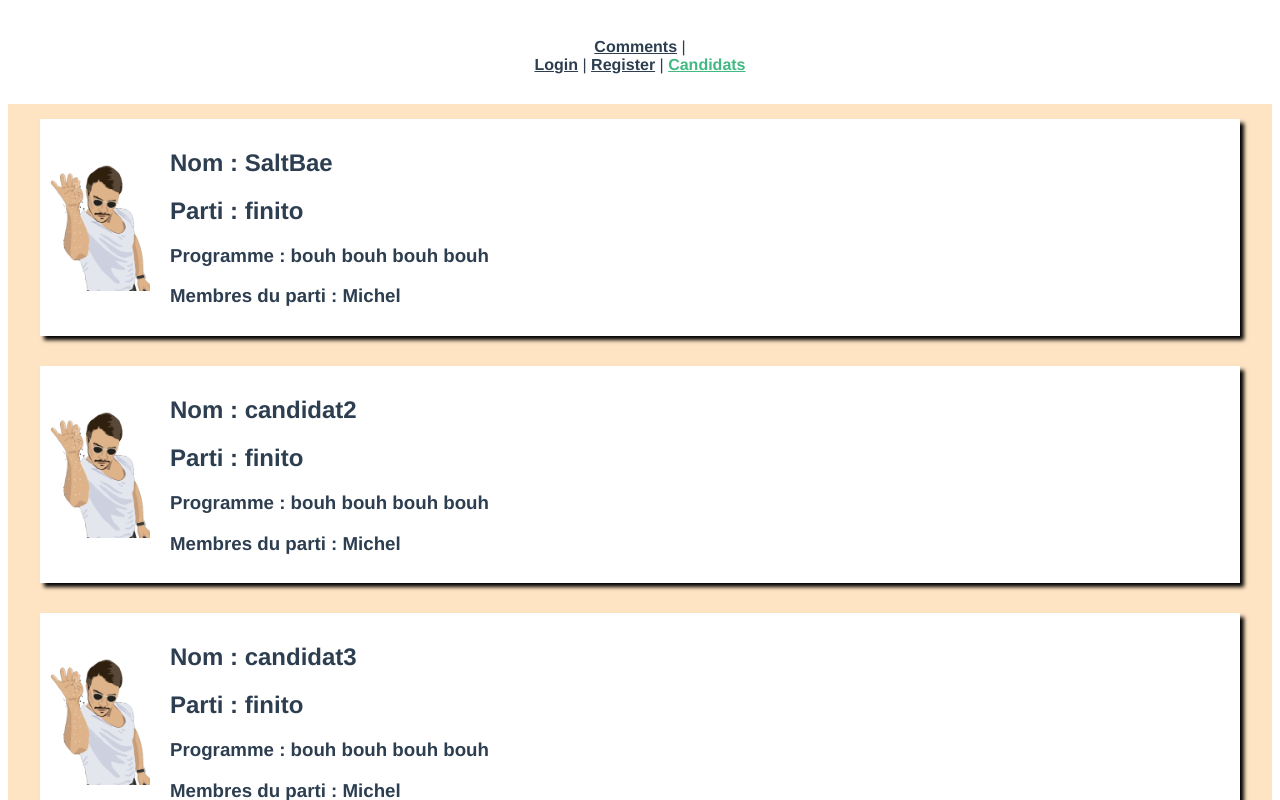
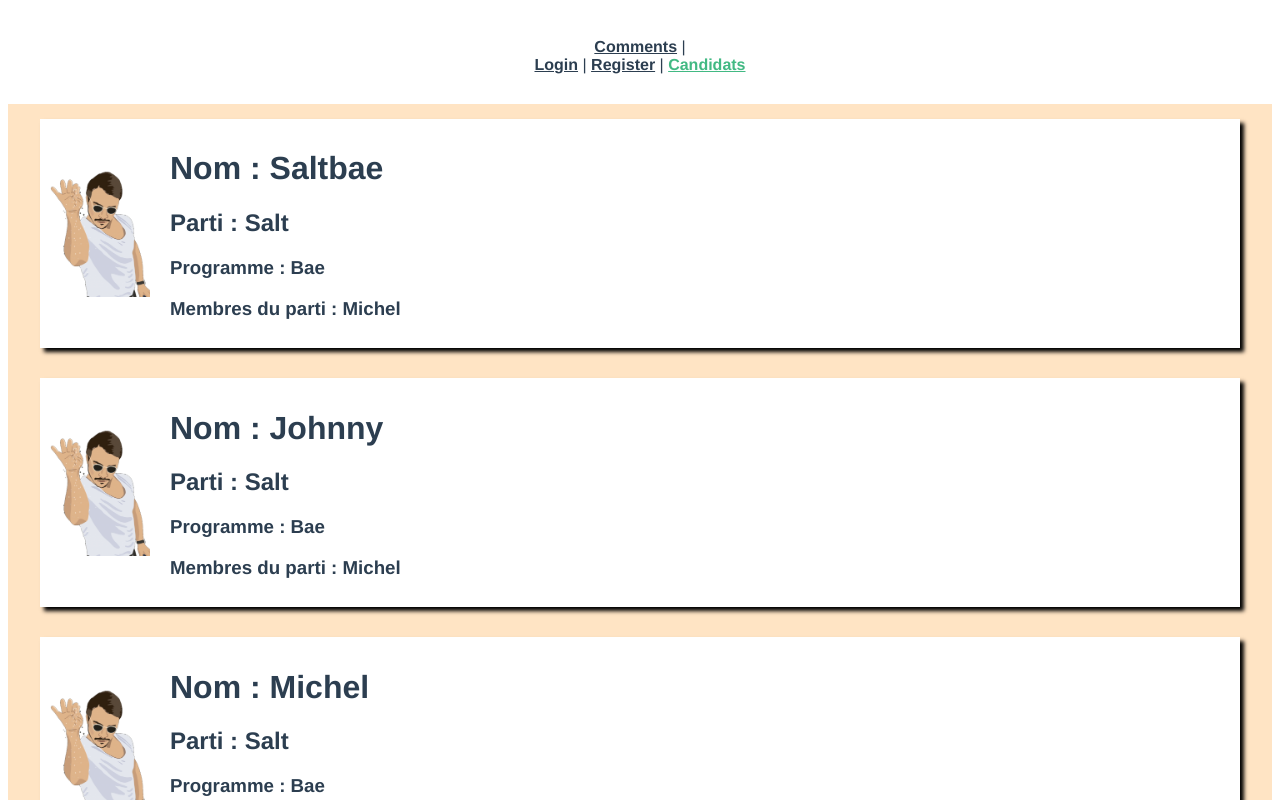
Before and after one commit to NovaGamma/MasterCamp, a Vue app in the folder vueClient/: page /PageCandidat in a window 1280 px wide. Shown: the top 800 px of the page. Built offline with nearby package versions, Linux system fonts and the light colour scheme.

Commit message:
profil candidat

```diff
--- /dev/null
+++ b/vueClient/src/components/Candidat.vue
@@ -0,0 +1,40 @@
+<template>
+  <div>
+    <img class="CandidatPic" src="../assets/saltbae.png" >
+    <div class="text">
+      <h1>Nom : {{ candidat.nom }}</h1>
+      <h2>Parti : {{ candidat.parti }}</h2>
+      <h3>Programme : {{ candidat.programme }} </h3>
+      <h3>Membres du parti : Michel</h3>
+    </div>
+  </div>
+</template>
+
+<script>
+export default {
+  name: "Candidat",
+
+  props:{
+    candidat: {
+      nom: String,
+      parti: String,
+      programme: String,
+    }
+
+  },
+}
+</script>
+
+<style scoped>
+
+.CandidatPic{
+  width: 100px;
+  margin: 10px;
+}
+
+.text{
+  margin: 10px;
+  text-align: left;
+}
+
+</style>
--- a/vueClient/src/components/PageCandidat.vue
+++ b/vueClient/src/components/PageCandidat.vue
@@ -1,27 +1,54 @@
 <template>
-  <section class="container">
-    <div class="ListeCandidat" v-for="candidat in candidats" :key="candidat.id">
-      <img class="CandidatPic" src="../assets/saltbae.png">
-      <div class="text">
-        <h1>Nom : {{ candidat }}</h1>
-        <h2>Parti : finito</h2>
-        <h3>Programme : bouh bouh bouh bouh </h3>
-        <h3>Membres du parti : Michel</h3>
-      </div>
+
+    <div class="container" v-if="!showCandidat">
+      <Candidat class="ListeCandidat" v-for="(candidat,index) in list_candidats" :key="index" :candidat="candidat" v-on:click="showCandidate(index)"/>
     </div>
-  </section>
+    <div class="Profil" v-else>
+      <ProfilCandidat class="Profil" :candidat="list_candidats[indexCandidat]"/>
+    </div>
+
 </template>
 
 <script>
-
+import Candidat from "./Candidat";
+import ProfilCandidat from "./ProfilCandidat";
 export default {
   name: "PageCandidat",
+  components: {ProfilCandidat, Candidat},
+  methods:{
+    showCandidate(index){
+      this.showCandidat=!this.showCandidat;
+      this.indexCandidat=index;
+    }
+  },
+
   data(){
     return {
-      candidats: ["SaltBae","candidat2","candidat3","candidat4","candidat5","candidat6"],
+      indexCandidat: 0,
+      showCandidat: false,
+      list_candidats: [
+        {
+          nom : "Saltbae",
+          parti : "Salt",
+          programme: "Bae",
+        },
+        {
+          nom : "Johnny",
+          parti : "Salt",
+          programme: "Bae",
+        },
+        {
+          nom : "Michel",
+          parti : "Salt",
+          programme: "Bae",
+        },
+
+      ],
     }
   },
 }
+
+
 </script>
 
 <style scoped>
@@ -33,17 +60,10 @@ export default {
   align-items: center;
   width: 1200px;
   box-shadow: 4px 4px 4px black;
+  border: none;
 }
 
-.CandidatPic{
-  width: 100px;
-  margin: 10px;
-}
 
-.text{
-  margin: 10px;
-  text-align: left;
-}
 
 .container{
   display: flex;
@@ -52,4 +72,10 @@ export default {
   justify-content: center;
 }
 
+
+
+.ListeCandidat:hover{
+  background-color: lightgrey;
+}
+
 </style>
--- /dev/null
+++ b/vueClient/src/components/ProfilCandidat.vue
@@ -0,0 +1,60 @@
+<template>
+  <section class="container">
+    <div class="head">
+      <img class="CandidatPic" src="../assets/saltbae.png" >
+      <div class="Headline">
+        <h1>Nom : {{ candidat.nom }}</h1>
+        <h2>Parti : {{ candidat.parti }}</h2>
+      </div>
+      <img class="LogoParti" src="../assets/stonks.png" >
+    </div>
+    <div class="Infos">
+      <h3>Programme : {{ candidat.programme }} </h3>
+      <h3>Membres du parti : Michel</h3>
+    </div>
+
+  </section>
+</template>
+
+<script>
+export default {
+  name: "ProfilCandidat",
+
+  props:{
+    candidat: {
+      nom: String,
+      parti: String,
+      programme: String,
+    }
+
+  },
+}
+</script>
+
+<style scoped>
+
+.CandidatPic{
+  width: 200px;
+  margin: 10px;
+}
+
+.LogoParti{
+  width: 200px;
+  margin: 10px;
+}
+
+.Headline{
+  font-size: xx-large;
+}
+
+.head{
+  display: flex;
+  flex-wrap: wrap;
+  justify-content: space-between;
+}
+
+.Infos{
+
+}
+
+</style>
```
Also changed, not shown: vueClient/src/assets/stonks.png (added).
